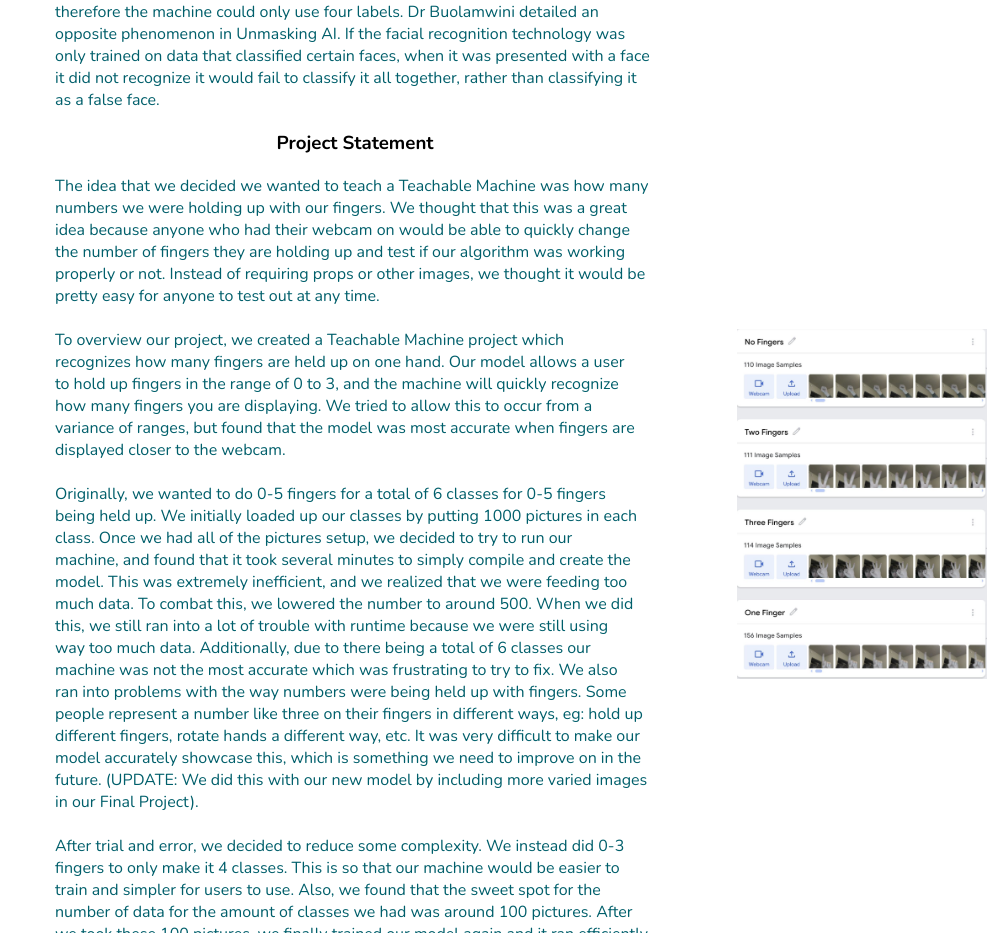
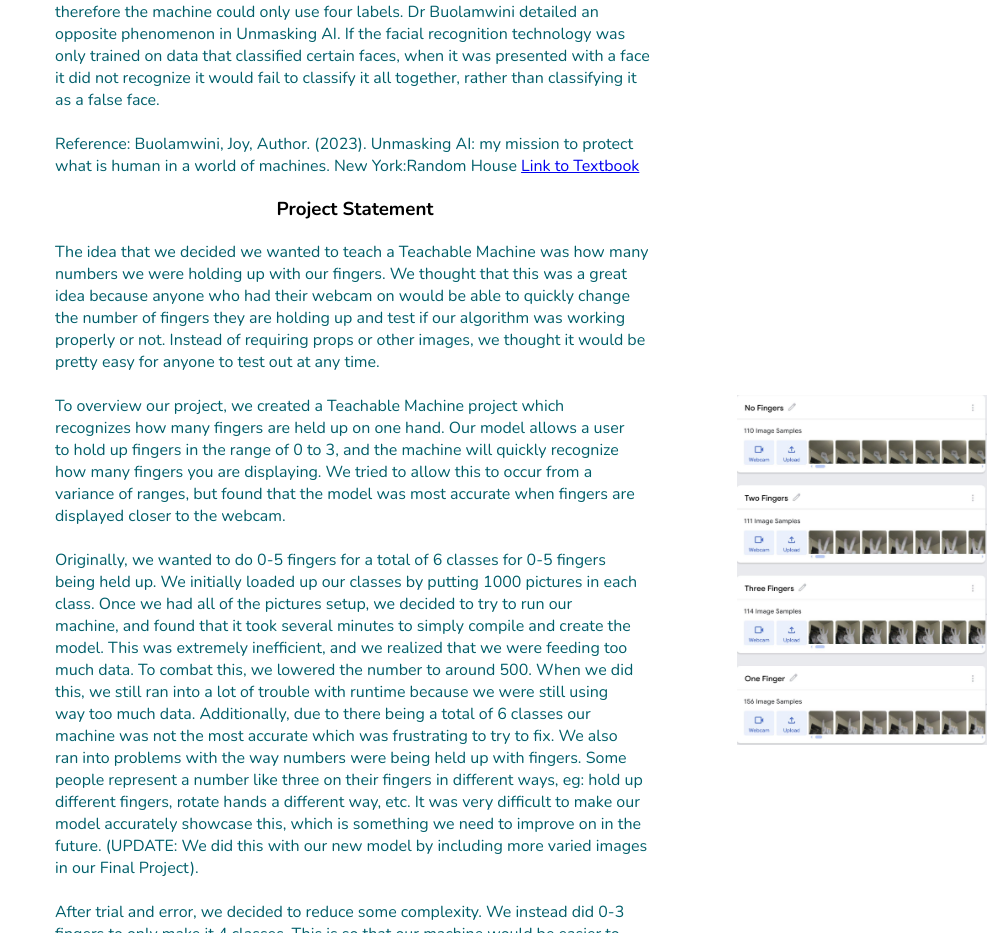
Before and after one commit to dtymoszenko/lis500website, a plain HTML site: page machine.html in a window 1280 px wide. Shown: the part 1020-1953 px from the top of the page, without its empty margins (285-1280 px from the left). Drawn offline with nearby package versions, Linux system fonts and the light colour scheme.

Commit message:
Update machine.html to include reference

```diff
--- a/machine.html
+++ b/machine.html
@@ -92,6 +92,16 @@
       did not recognize it would fail to classify it all together, rather than
       classifying it as a false face.
     </p>
+    <br />
+    <!-- Reference Used in This Section, link used with a tag-->
+    <p class="heroText">
+      Reference: Buolamwini, Joy, Author. (2023). Unmasking AI: my mission to
+      protect what is human in a world of machines. New York:Random House
+      <a
+        href="https://ebookcentral.proquest.com/lib/wisc/detail.action?docID=30724349"
+        >Link to Textbook</a
+      >
+    </p>
 
     <!-- Section to talk about Producing Algorithm -->
     <h3>Project Statement</h3>
```
